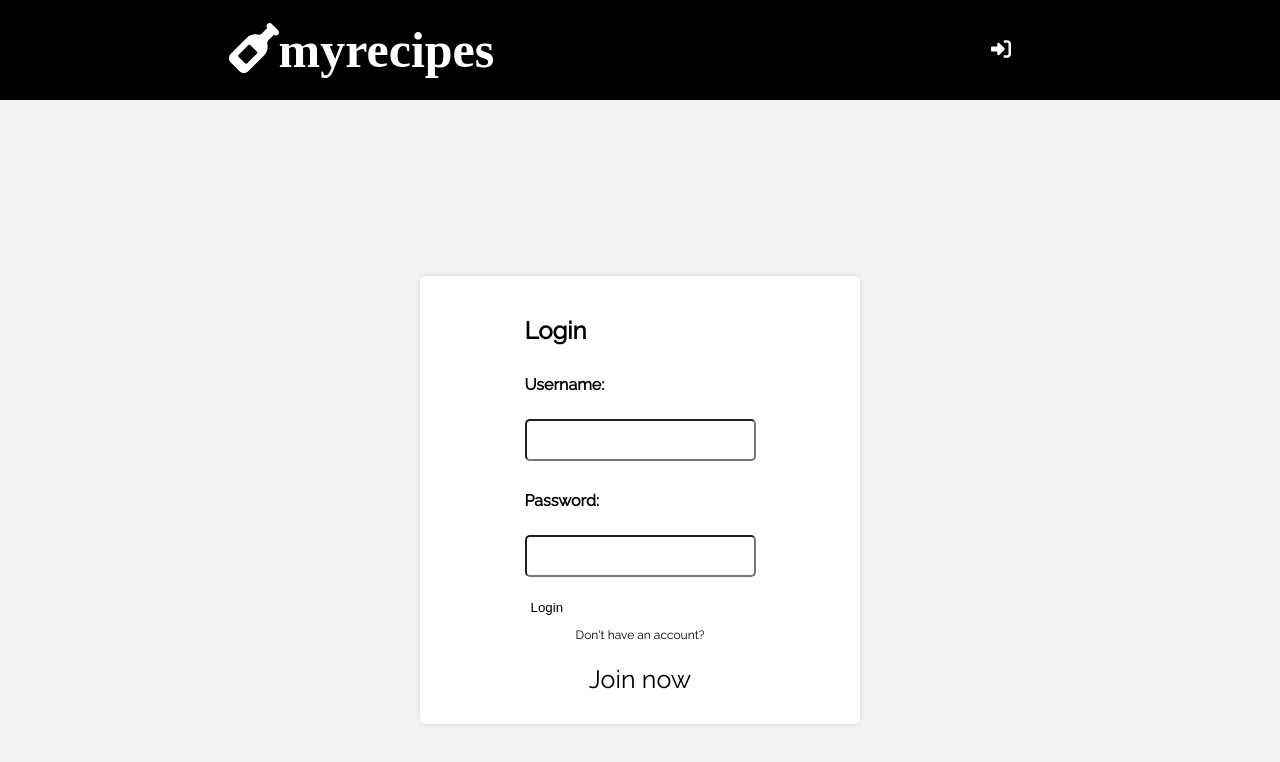
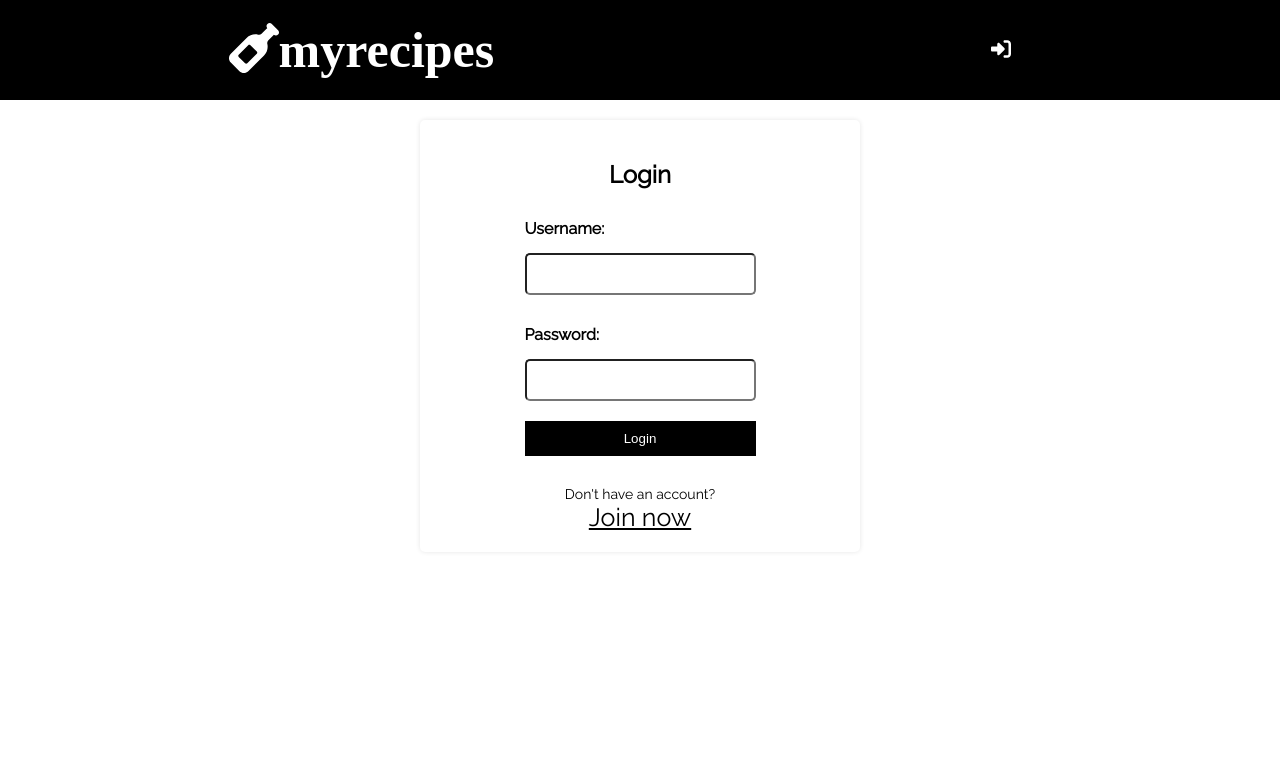
Before and after one commit to MaciejMu/MyRecipe, a React (Vite) app in the folder client/: page /login in a window 1280 px wide. Shown: the top 762 px of the page. Built offline with nearby package versions, Linux system fonts and the light colour scheme; a web font is replaced by a local one.

Commit message:
saved recipe changes

```diff
--- a/client/src/App.scss
+++ b/client/src/App.scss
@@ -40,7 +40,7 @@ body {
 label {
   font-weight: bold;
   margin-bottom: 5px;
-  padding: 10px 0 20px 0;
+  padding: 10px 0;
 }
 
 input {
@@ -51,6 +51,9 @@ input {
 
 textarea {
   height: 100px;
+  resize: none;
+  border: 2px solid black;
+  border-radius: 5px;
 }
 
 a {
@@ -58,26 +61,6 @@ a {
   text-decoration: none;
   margin: 10px;
   font-size: 25px;
-}
-
-.create-recipe {
-  display: flex;
-  flex-direction: column;
-  justify-content: center;
-  align-items: center;
-  padding: 20px;
-  background-color: white;
-  border-radius: 5px;
-  box-shadow: 0 0 5px rgba(0, 0, 0, 0.1);
-  margin: 20px;
-  max-width: 600px;
-  width: 100%;
-
-  form {
-    display: flex;
-    flex-direction: column;
-    width: 80%;
-  }
 }
 
 ul {
--- a/client/src/components/Button/Button.tsx
+++ b/client/src/components/Button/Button.tsx
@@ -4,13 +4,20 @@ const Button = ({
   children,
   type,
   onClick,
+  disabled,
 }: {
   children: string;
   type: "button" | "submit" | "reset" | undefined;
   onClick?: () => void;
+  disabled?: boolean;
 }) => {
   return (
-    <button type={type} onClick={onClick} className={style.button}>
+    <button
+      type={type}
+      onClick={onClick}
+      className={style.button}
+      disabled={disabled}
+    >
       {children}
     </button>
   );
--- /dev/null
+++ b/client/src/components/CreateRecipeForm/CreateRecipeForm.module.scss
@@ -0,0 +1,25 @@
+.container {
+  display: flex;
+  flex-direction: column;
+  justify-content: center;
+  align-items: center;
+  padding: 20px;
+  background-color: white;
+  border-radius: 5px;
+  box-shadow: 0 0 5px rgba(0, 0, 0, 0.1);
+  margin: 20px;
+  max-width: 600px;
+  width: 100%;
+
+  form {
+    display: flex;
+    flex-direction: column;
+    width: 80%;
+  }
+  button {
+    margin-top: 5px;
+    &:last-of-type {
+      margin-top: 20px;
+    }
+  }
+}
--- a/client/src/components/CreateRecipeForm/CreateRecipeForm.tsx
+++ b/client/src/components/CreateRecipeForm/CreateRecipeForm.tsx
@@ -4,6 +4,7 @@ import { useNavigate } from "react-router-dom";
 import getUserId from "../../hooks/getUserId";
 import { useCookies } from "react-cookie";
 import Button from "../Button/Button";
+import style from "./CreateRecipeForm.module.scss";
 
 const CreateRecipeForm = () => {
   // eslint-disable-next-line @typescript-eslint/no-unused-vars
@@ -72,7 +73,7 @@ const CreateRecipeForm = () => {
   return (
     <>
       <h1>Create Recipe</h1>
-      <div className="create-recipe">
+      <div className={style.container}>
         <form onSubmit={handleSubmit}>
           <label htmlFor="name">Name</label>
           <input
@@ -103,7 +104,7 @@ const CreateRecipeForm = () => {
             />
           ))}
           <Button type="button" onClick={handleAddIngredient}>
-            + Add Ingredient
+            ▼ Add Ingredient
           </Button>
           <label htmlFor="instructions">Instructions</label>
           {recipe.instructions.map((instruction, index) => (
@@ -117,7 +118,7 @@ const CreateRecipeForm = () => {
             />
           ))}
           <Button type="button" onClick={handleAddInstruction}>
-            + Add Instruction
+            ▼ Add Instruction
           </Button>
           <label htmlFor="imageUrl">Image URL</label>
           <input
@@ -137,7 +138,7 @@ const CreateRecipeForm = () => {
             value={recipe.cookingTime}
             onChange={handleChange}
           />
-          <Button type="submit">✓ Create Recipe</Button>
+          <Button type="submit">✚ Create Recipe</Button>
         </form>
       </div>
     </>
--- /dev/null
+++ b/client/src/components/LoginForm/LoginForm.module.scss
@@ -0,0 +1,43 @@
+.container {
+  display: flex;
+  flex-direction: column;
+  justify-content: center;
+  align-items: center;
+  padding: 20px;
+  background-color: white;
+  border-radius: 5px;
+  box-shadow: 0 0 5px rgba(0, 0, 0, 0.1);
+  margin: 20px;
+  width: 400px;
+
+  form {
+    display: flex;
+    flex-direction: column;
+    justify-content: center;
+    align-items: center;
+  }
+
+  button {
+    width: 100%;
+    padding: 10px;
+  }
+
+  a {
+    color: black;
+    text-decoration: underline;
+    padding-bottom: 20px;
+
+    &:hover {
+      color: rgb(121, 116, 116);
+    }
+  }
+
+  p {
+    font-size: 14px;
+    margin: 30px 0 0;
+  }
+
+  span {
+    text-align: center;
+  }
+}
--- a/client/src/components/LoginForm/LoginForm.tsx
+++ b/client/src/components/LoginForm/LoginForm.tsx
@@ -3,6 +3,8 @@ import { useState } from "react";
 import { useCookies } from "react-cookie";
 import { Link, useNavigate } from "react-router-dom";
 import { BeatLoader } from "react-spinners";
+import Button from "../Button/Button";
+import style from "./LoginForm.module.scss";
 
 const Login = () => {
   // eslint-disable-next-line @typescript-eslint/no-unused-vars
@@ -32,7 +34,7 @@ const Login = () => {
   };
 
   return (
-    <div className="auth-container">
+    <div className={style.container}>
       <form onSubmit={handleSubmit}>
         <h2>Login</h2>
         <div className="form-group">
@@ -55,12 +57,18 @@ const Login = () => {
             onChange={(event) => setPassword(event.target.value)}
           />
         </div>
-        <button type="submit" disabled={isLoading}>
-          {isLoading ? <BeatLoader color="#000000" /> : "Login"}
-        </button>
+        {isLoading ? (
+          <BeatLoader color="#000000" />
+        ) : (
+          <Button type="submit" disabled={isLoading}>
+            Login
+          </Button>
+        )}
       </form>
-      <p>Don't have an account?</p>
-      <Link to="/register">Join now</Link>
+      <span>
+        <p>Don't have an account?</p>
+        <Link to="/register">Join now</Link>
+      </span>
     </div>
   );
 };
--- /dev/null
+++ b/client/src/components/SavedRecipeTile/SavedRecipeTile.module.scss
@@ -0,0 +1,26 @@
+.tile {
+  display: flex;
+  align-self: center;
+  justify-content: space-between;
+  width: 70%;
+  border: 2px solid black;
+
+  div {
+    display: flex;
+    flex-direction: column;
+    justify-content: space-between;
+    padding: 20px;
+  }
+
+  img {
+    max-width: 40%;
+  }
+
+  h2 {
+    text-decoration: underline;
+  }
+
+  p {
+    font-size: 16px;
+  }
+}
--- /dev/null
+++ b/client/src/components/SavedRecipeTile/SavedRecipeTile.tsx
@@ -0,0 +1,24 @@
+import { RecipeProps } from "../../pages/Home";
+// import { FontAwesomeIcon } from "@fortawesome/react-fontawesome";
+// import { faXTwitter } from "@fortawesome/free-brands-svg-icons";
+import style from "./SavedRecipeTile.module.scss";
+
+const SavedRecipeTile = ({ recipe }: { recipe: RecipeProps }) => {
+  return (
+    <>
+      <li key={recipe._id} className={style.tile}>
+        <div>
+          <span>
+            <h2>{recipe.name.toUpperCase()}</h2>
+            <p>{recipe.description}</p>
+          </span>
+          <p>Cooking Time: {recipe.cookingTime} minutes</p>
+        </div>
+        <img src={recipe.imageUrl} alt={recipe.name} />
+        {/* <FontAwesomeIcon icon={faXTwitter} className="delete" /> */}
+      </li>
+    </>
+  );
+};
+
+export default SavedRecipeTile;
--- a/client/src/pages/Login.tsx
+++ b/client/src/pages/Login.tsx
@@ -1,10 +1,11 @@
+import Container from "../components/Container/Container";
 import LoginForm from "../components/LoginForm/LoginForm";
 
 const Login = () => {
   return (
-    <div className="auth">
+    <Container>
       <LoginForm />
-    </div>
+    </Container>
   );
 };
 
--- a/client/src/pages/saved-recipes.tsx
+++ b/client/src/pages/saved-recipes.tsx
@@ -2,8 +2,7 @@ import axios from "axios";
 import { useState, useEffect } from "react";
 import getUserID from "../hooks/getUserId";
 import Container from "../components/Container/Container";
-import { FontAwesomeIcon } from "@fortawesome/react-fontawesome";
-import { faXTwitter } from "@fortawesome/free-brands-svg-icons";
+import SavedRecipeTile from "../components/SavedRecipeTile/SavedRecipeTile";
 
 type Recipe = {
   _id: string;
@@ -42,19 +41,7 @@ const SavedRecipes = () => {
       {savedRecipes.length > 0 ? (
         <ul>
           {savedRecipes.map((recipe) => (
-            <li key={recipe._id}>
-              <div className="recipeTextContainer">
-                <div className="recipeHeader">
-                  <h2>{recipe.name}</h2>
-                </div>
-                <div>
-                  <p>{recipe.description}</p>
-                </div>
-                <p>Cooking Time: {recipe.cookingTime} minutes</p>
-              </div>
-              <img src={recipe.imageUrl} alt={recipe.name} />
-              <FontAwesomeIcon icon={faXTwitter} className="delete" />
-            </li>
+            <SavedRecipeTile recipe={recipe} />
           ))}
         </ul>
       ) : (
```
